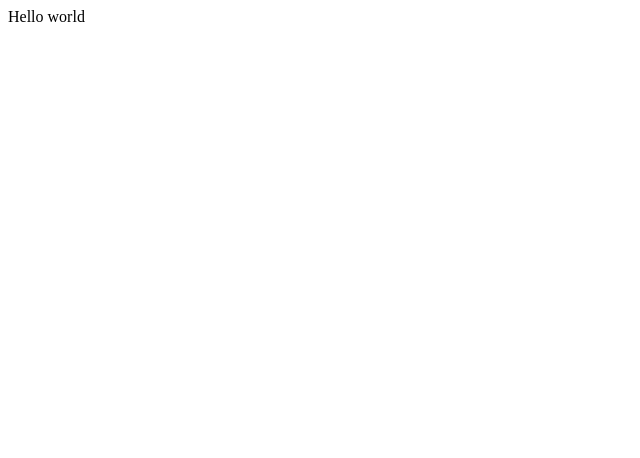
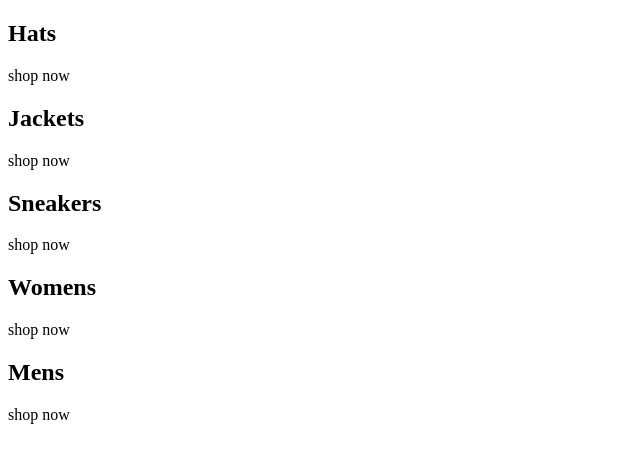
Before and after one commit to mengyuan21/OnlineShopping-React, a React (Create React App) app in the folder crwn-clothing/: page / in a window 1280 px wide. Shown: the top 458 px of the page, without its empty margins (0-640 px from the left). Built offline with nearby package versions, Linux system fonts and the light colour scheme.

Commit message:
[Mia] feat: reset the app.js with specific block

```diff
--- a/crwn-clothing/src/App.js
+++ b/crwn-clothing/src/App.js
@@ -2,7 +2,38 @@
 
 function App() {
   return (
-    <div>Hello world </div>
+    <div className='categories-container'>
+      <div className='category-container'>
+        <div className='category-body-container'>
+          <h2> Hats </h2>
+          <p> shop now </p>
+        </div>
+      </div>
+      <div className='category-container'>
+        <div className='category-body-container'>
+          <h2> Jackets </h2>
+          <p> shop now </p>
+        </div>
+      </div>
+      <div className='category-container'>
+        <div className='category-body-container'>
+          <h2> Sneakers </h2>
+          <p> shop now </p>
+        </div>
+      </div>
+      <div className='category-container'>
+        <div className='category-body-container'>
+          <h2> Womens </h2>
+          <p> shop now </p>
+        </div>
+      </div>
+      <div className='category-container'>
+        <div className='category-body-container'>
+          <h2> Mens </h2>
+          <p> shop now </p>
+        </div>
+      </div>
+    </div>
   );
 }
 
```
